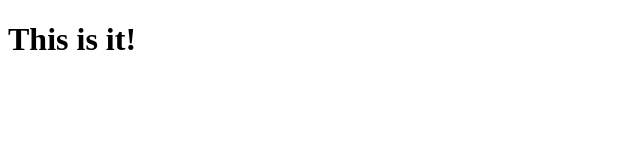
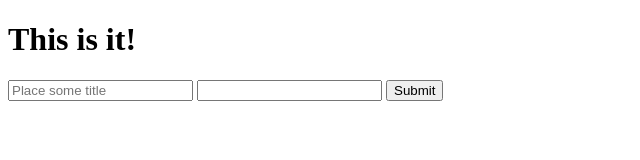
Before and after one commit to BeataKusza/Crud1, a website: page index.html in a window 1280 px wide. Shown: the whole page, without its empty margins (0-640 px from the left). Drawn offline with Linux system fonts and the light colour scheme.

Commit message:
add notemon as dev dep; add simple form; create post on subm

```diff
--- a/index.html
+++ b/index.html
@@ -6,5 +6,11 @@
 </head>
 <body>
 <h1>This is it!</h1>
+<form action="/titles" method="post">
+<input type="text" name="title" placeholder="Place some title">
+<input type="text" name="description" placehoder="Place some description">
+<button type="submit">Submit</button>
+</form>
+
 </body>
 </html>
```
Also changed, not shown: server.js (+7 -1 lines).
